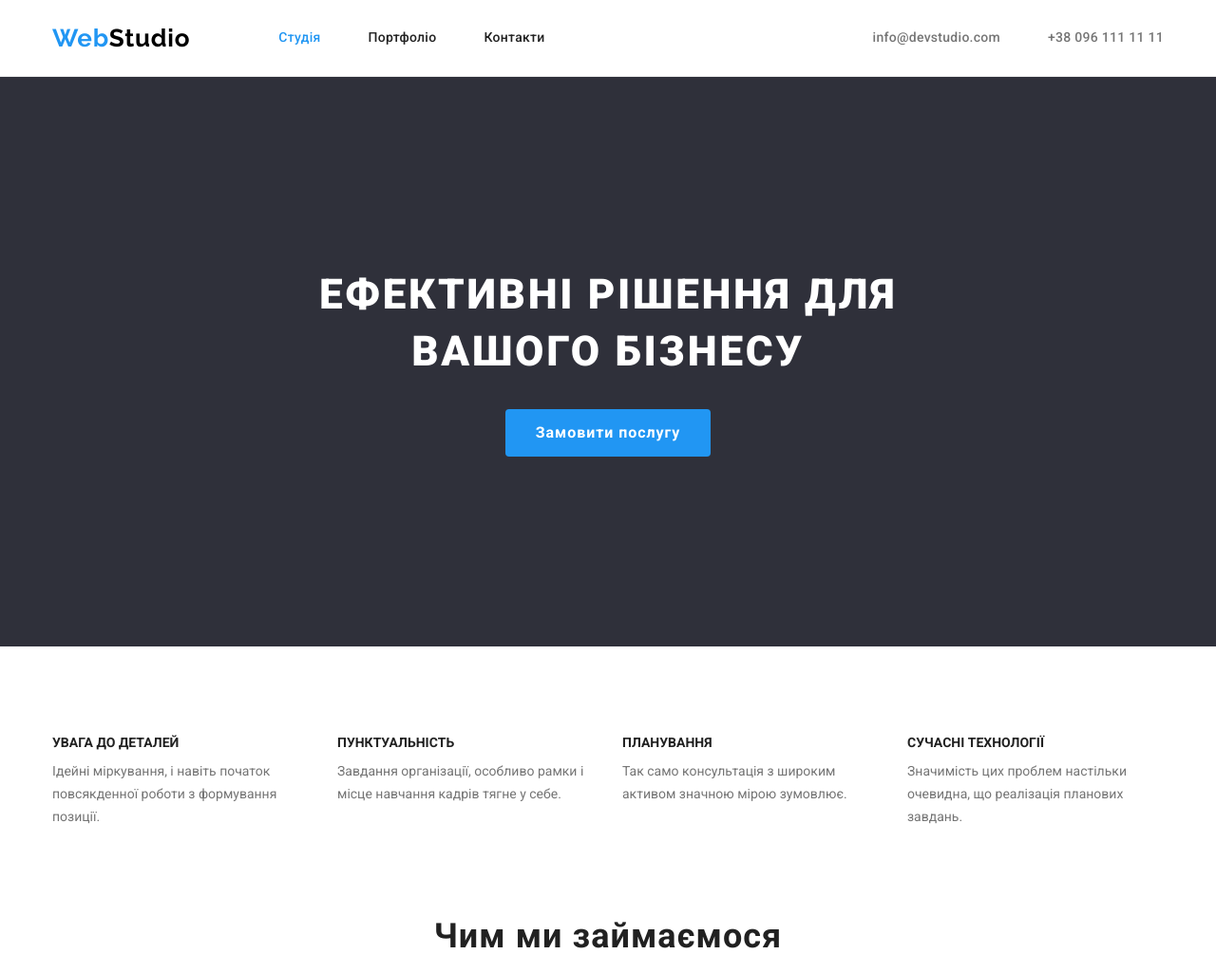
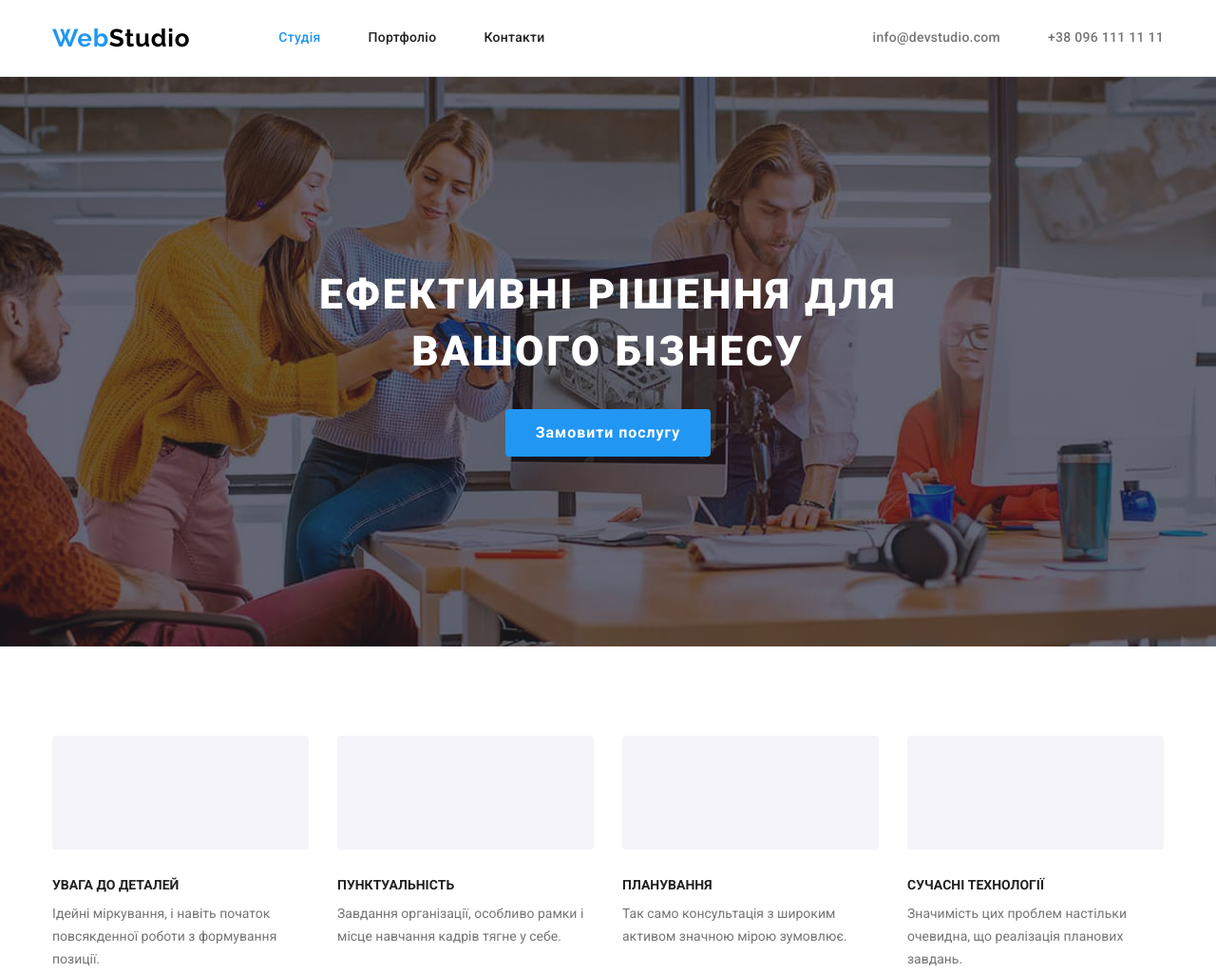
Before and after one commit to luckyjuse/goit-markup-hw-04, a plain HTML site: page index.html in a window 1280 px wide. Shown: the top 1025 px of the page at 95% size. Drawn offline with nearby package versions, Linux system fonts and the light colour scheme.

Commit message:
new graphic content added

```diff
--- a/css/styles.css
+++ b/css/styles.css
@@ -213,9 +213,19 @@ body {
 .hero {
   padding-top: 200px;
   padding-bottom: 200px;
+  margin: 0 auto;
 
   text-align: center;
   background-color: var(--background-footer-color);
+  background-image: linear-gradient(
+      rgba(47, 48, 58, 0.4),
+      rgba(47, 48, 58, 0.4)
+    ),
+    url(../images/hero-background.jpg);
+  background-repeat: no-repeat;
+  background-position: center;
+  background-size: cover;
+  max-width: 1600px;
 }
 
 .hero-title {
@@ -260,6 +270,17 @@ body {
 .benefits-item {
   width: 270px;
 }
+
+.benefits-item::before {
+  content: '';
+  display: block;
+  width: 270px;
+  height: 120px;
+  border-radius: 4px;
+  background-color: var(--background-secondary-color);
+  margin-bottom: 30px;
+}
+
 .benefits-title {
   margin-bottom: 10px;
 
```
Also changed, not shown: images/hero-background.jpg (added), images/symbol-defs.svg (added).
